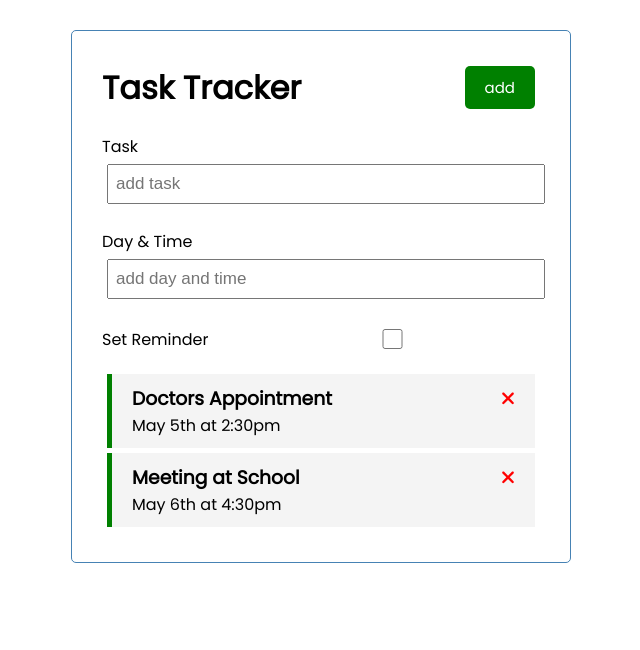
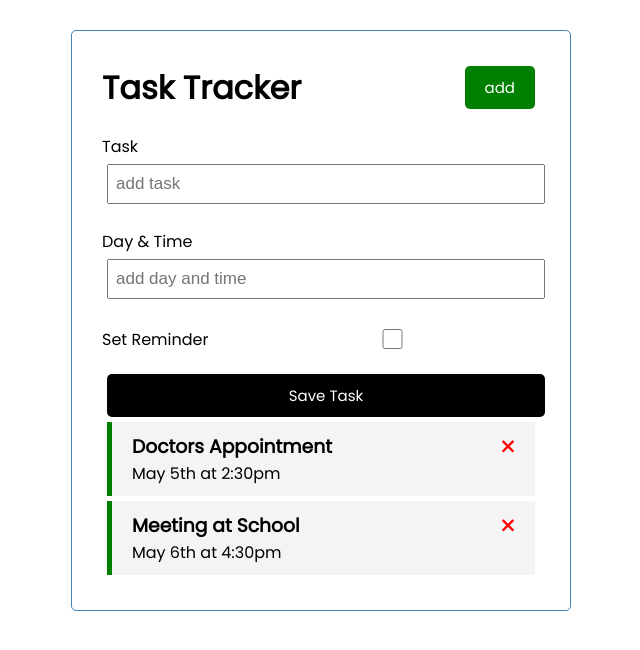
Before and after one commit to ianotieno/angular-trackerapp, an Angular app: page / in a window 1280 px wide. Shown: the top 650 px of the page, without its empty margins (319-959 px from the left). Built offline with nearby package versions, Linux system fonts and the light colour scheme; data requests are answered from the project's data file.

Commit message:
update add task

```diff
--- a/src/app/components/add-task/add-task.component.html
+++ b/src/app/components/add-task/add-task.component.html
@@ -11,5 +11,5 @@
         <label for="reminder">Set Reminder</label>
         <input type="checkbox" name="reminder" id="reminder" />
     </div>
-
+    <input type="submit" value="Save Task" class="btn btn-block">
 </form>
```
